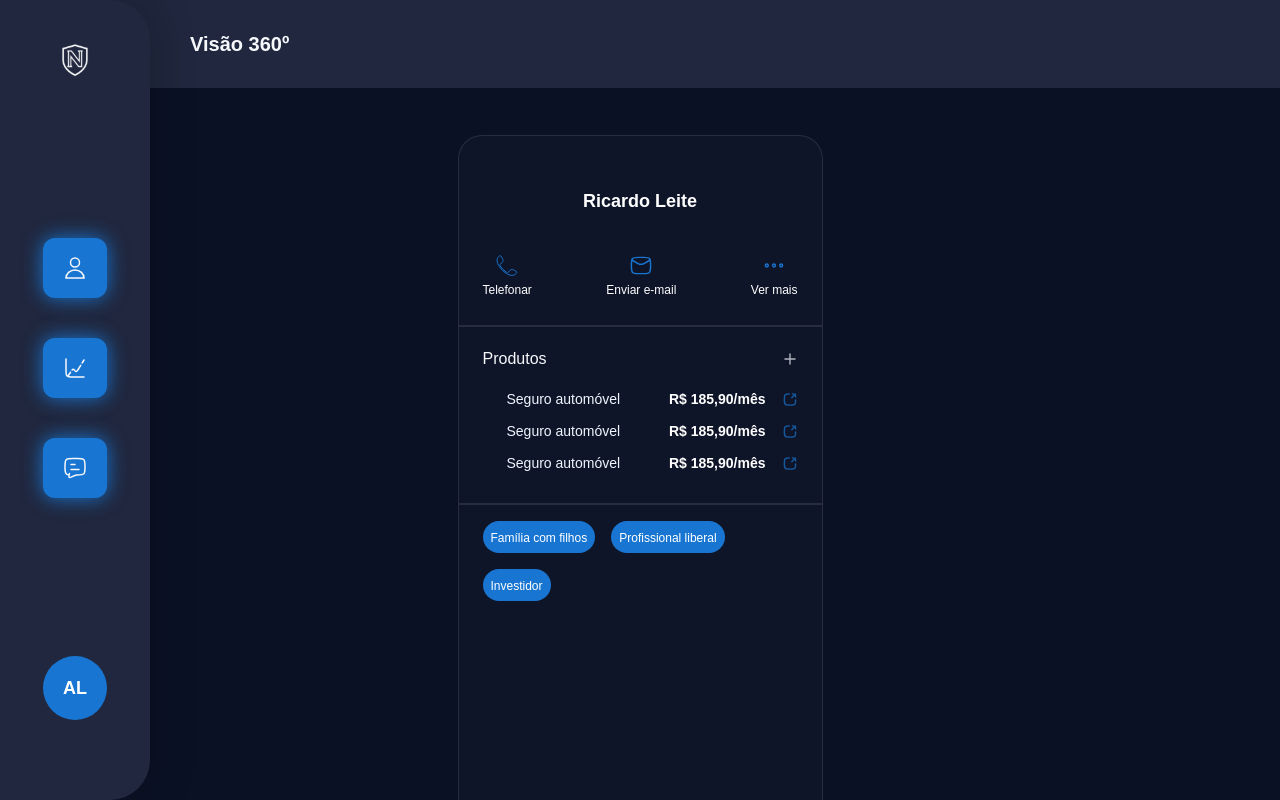
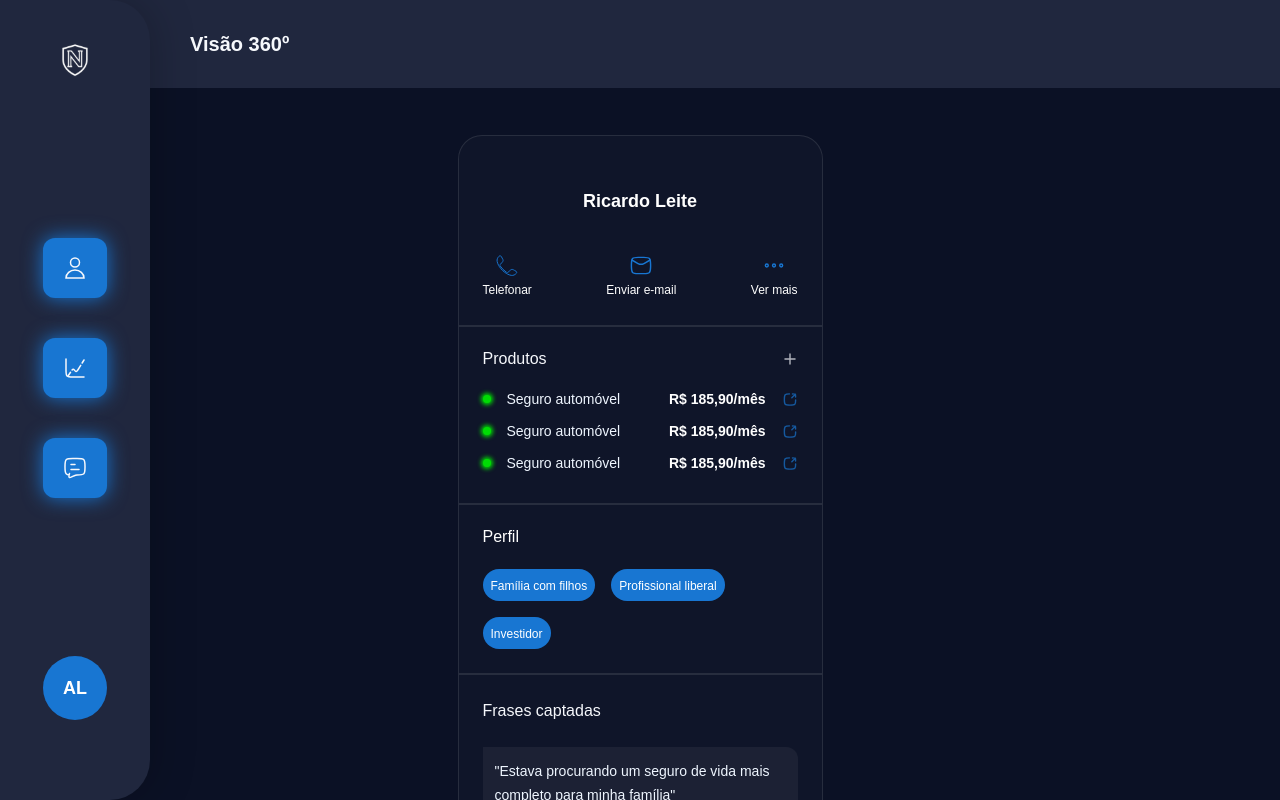
Before and after one commit to andresleao/nortus-client, a Next.js app: page / in a window 1280 px wide. Built offline with nearby package versions, Linux system fonts and the light colour scheme.

Commit message:
Sessao do usuario

```diff
--- a/app/page.tsx
+++ b/app/page.tsx
@@ -1,7 +1,10 @@
 import CustomContainer from '@/components/custom-container';
 import InfoCard from '@/components/info-card';
 import Separator from '@/components/separator';
-import ActionsDisplay from '@/components/vision/actions-display';
+import InfoCardsSection from '@/components/vision/info-cards-section';
+import ActionsSection from '@/components/vision/actions-section';
+import CapturedPhrasesSection from '@/components/vision/captured-phrases-section';
+import ProductDisplay from '@/components/vision/product-display';
 import ProductsPriceDisplay from '@/components/vision/products-price-display';
 import ProfileSection from '@/components/vision/profile-section';
 
@@ -11,7 +14,6 @@ export default function Home() {
       <div className="flex">
         <CustomContainer
           width={'w-[365px]'}
-          height={'h-[952px]'}
           paddginVertical="py-[20px]"
         >
           <div className="mt-[34px]">
@@ -19,11 +21,11 @@ export default function Home() {
               Ricardo Leite
             </span>
           </div>
-          <ActionsDisplay />
-          <Separator marginVertical={"my-6"} />
+          <InfoCardsSection />
           <ProductsPriceDisplay />
-          <Separator marginVertical={"my-4"} />
           <ProfileSection />
+          <CapturedPhrasesSection />
+          <ActionsSection />
         </CustomContainer>
       </div>
     </div>
--- /dev/null
+++ b/components/content-container.tsx
@@ -0,0 +1,20 @@
+export default function ContentContainer() {
+    return (
+        <div className="
+            rounded-tr-[12px]
+            rounded-br-[12px]
+            rounded-bl-[12px]
+            p-[12px]
+            bg-white/5
+        ">
+            <div>
+                <span className="font-normal text-[14px] leading-[16px] text-[#EFF6FF] mb-[8px]">
+                    "Estava procurando um seguro de vida mais completo para minha família"
+                </span>
+            </div>
+            <span className="font-semibold text-xs leading-4 text-[#EFF6FF] opacity-50">
+                Atendimento do dia 12/05/2025
+            </span>
+        </div>
+    );
+}
--- a/components/indicator.tsx
+++ b/components/indicator.tsx
@@ -4,13 +4,14 @@ type IndicatorProps = {
     color: string,
 }
 
-export default function Indicator({
-    color = "#22ABDD"
-}: IndicatorProps) {
+export default function Indicator({ color = "#22ABDD" }: IndicatorProps) {
     return (
-        <div className={clsx(
-            "w-[8px] h-[8px] rounded-full",
-            `bg-[${color}] shadow-[0_0_4px_2px_${color}]`
-        )} />
+      <div
+        className="w-[8px] h-[8px] rounded-full"
+        style={{
+          backgroundColor: color,
+          boxShadow: `0 0 4px 2px ${color}`,
+        }}
+      />
     );
-}
+  }
--- a/components/separator.tsx
+++ b/components/separator.tsx
@@ -1,14 +1,14 @@
 import clsx from "clsx"
 
 type SeparatorProps = {
-    marginVertical: string
+    marginVertical?: string
 }
 
 export default function Separator({ marginVertical }: SeparatorProps ) {
     return (
         <div className={clsx(
             "flex w-full border border-white/10",
-            marginVertical
+            marginVertical,
         )}/>
     );
 }
--- /dev/null
+++ b/components/vision/action-display.tsx
@@ -0,0 +1,15 @@
+export default function ActionDisplay() {
+    return (
+        <div className="flex flex-col">
+            <span className="font-normal text-xs text-[#EFF6FF80] leading-4 mb-[4px]">
+                45 min atrás
+            </span>
+            <span className="font-normal text-[14px] text-[#EFF6FF] leading-[16px] mb-[4px]">
+                Consultou página de planos de saúde
+            </span>
+            <span className="font-normal text-xs text-[#EFF6FF80] opacity-50 leading-4">
+                Tempo na página 3min e 42 seg
+            </span>
+        </div>
+    );
+}
--- a/components/vision/actions-display.tsx
+++ /dev/null
@@ -1,23 +0,0 @@
-import InfoCard from "@/components/info-card";
-
-export default function ActionsDisplay() {
-    return (
-        <div className="flex justify-between w-full mt-10 px-6">
-            <InfoCard
-              src="/phone.svg"
-              title="Telefonar"
-              alt="ícone de telefone"
-            />
-             <InfoCard
-              src="/letter.svg"
-              title="Enviar e-mail"
-              alt="ícone de carta"
-            />
-             <InfoCard
-              src="/more.svg"
-              title="Ver mais"
-              alt="ícone de reticência"
-            />
-        </div>
-    );
-}
--- /dev/null
+++ b/components/vision/actions-section.tsx
@@ -0,0 +1,17 @@
+import ActionDisplay from "./action-display";
+
+export default function ActionsSection() {
+    return (
+        <div className="flex flex-col w-full px-6">
+            <div className="mb-6">
+                <span className="font-medium text-base leading-4 text-[#F6F8FC]">
+                    Ações no App
+                </span>
+            </div>
+            <div className="flex flex-col gap-y-4">
+                <ActionDisplay />
+                <ActionDisplay />
+            </div>
+        </div>
+    );
+}
--- /dev/null
+++ b/components/vision/captured-phrases-section.tsx
@@ -0,0 +1,21 @@
+import ContentContainer from "../content-container";
+import Separator from "../separator";
+
+export default function CapturedPhrasesSection() {
+    return (
+        <>
+            <div className="flex flex-col w-full px-6">
+                <div className="mb-6">
+                    <span className="font-medium text-base leading-4 text-[#F6F8FC]">
+                        Frases captadas
+                    </span>
+                </div>
+                <div className="flex flex-col gap-y-4">
+                    <ContentContainer />
+                    <ContentContainer />
+                </div>
+            </div>
+            <Separator marginVertical={"my-6"} />
+        </>
+    );
+}
--- /dev/null
+++ b/components/vision/info-cards-section.tsx
@@ -0,0 +1,27 @@
+import InfoCard from "@/components/info-card";
+import Separator from "../separator";
+
+export default function InfoCardsSection() {
+    return (
+        <>
+          <div className="flex justify-between w-full mt-10 px-6">
+              <InfoCard
+                src="/phone.svg"
+                title="Telefonar"
+                alt="ícone de telefone"
+              />
+              <InfoCard
+                src="/letter.svg"
+                title="Enviar e-mail"
+                alt="ícone de carta"
+              />
+              <InfoCard
+                src="/more.svg"
+                title="Ver mais"
+                alt="ícone de reticência"
+              />
+          </div>
+          <Separator marginVertical={"my-6"} />
+        </>
+    );
+}
--- a/components/vision/products-price-display.tsx
+++ b/components/vision/products-price-display.tsx
@@ -1,8 +1,10 @@
 import Image from "next/image";
 import ProductDisplay from "./product-display";
+import Separator from "../separator";
 
 export default function ProductsPriceDisplay() {
     return (
+        <>
             <div className="flex flex-col w-full px-6">
                 <div className="flex justify-between mb-6">
                     <span className="font-medium text-base leading-4 text-[#F6F8FC]">
@@ -20,5 +22,7 @@ export default function ProductsPriceDisplay() {
                 <ProductDisplay />
                 <ProductDisplay />
             </div>
+            <Separator marginVertical={"mt-4 mb-6"} />
+        </>
     );
 }
--- a/components/vision/profile-section.tsx
+++ b/components/vision/profile-section.tsx
@@ -1,11 +1,20 @@
+import Separator from "../separator";
 import ProfileInfoFeature from "./profile-info-feature";
 
 export default function ProfileSection() {
     return (
-        <div className="flex flex-wrap gap-4 px-6">
-            <ProfileInfoFeature title="Família com filhos" />
-            <ProfileInfoFeature title="Profissional liberal"/>
-            <ProfileInfoFeature title="Investidor" />
-        </div>
+        <>
+            <div className="flex flex-col px-6">
+                <span className="font-medium text-base leading-4">
+                    Perfil
+                </span>
+                <div className="flex flex-wrap gap-4 mt-[24px]">
+                    <ProfileInfoFeature title="Família com filhos" />
+                    <ProfileInfoFeature title="Profissional liberal" />
+                    <ProfileInfoFeature title="Investidor" />
+                </div>
+            </div>
+            <Separator marginVertical={"my-6"} />
+        </>
     );
 }
```
Lines whose indentation alone changed are shown as unchanged.
